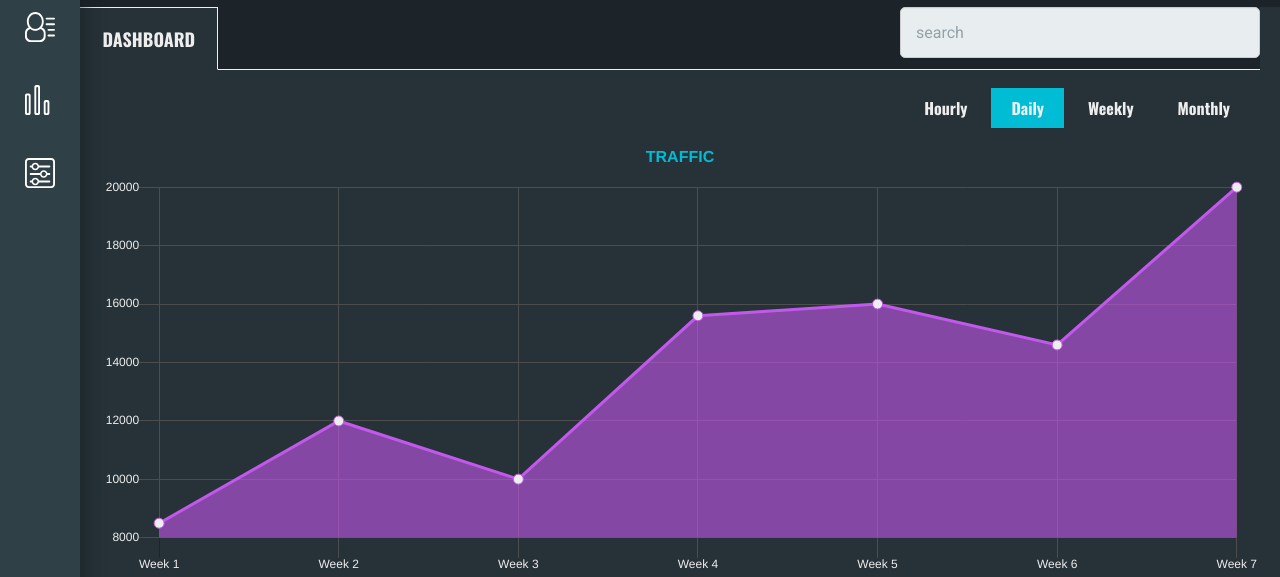
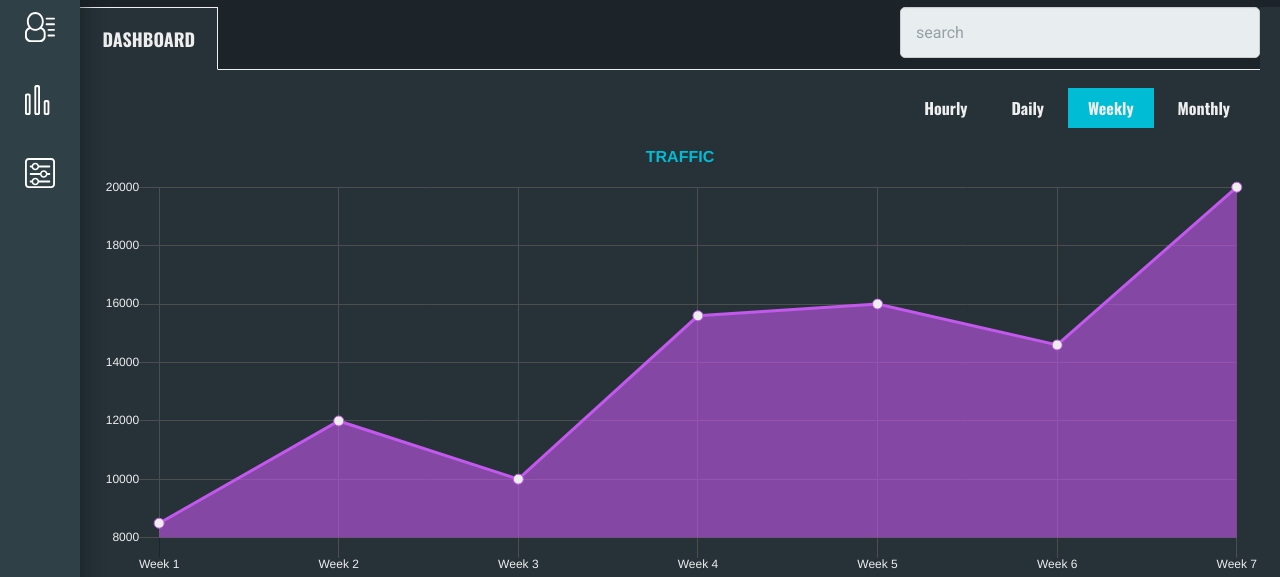
Before and after one commit to tcherokee/web-dashboard, a plain HTML site: page index.html in a window 1280 px wide. Shown: the part 171-748 px from the top of the page. Drawn offline with nearby package versions, Linux system fonts and the light colour scheme; no server answers.

Commit message:
fixed active inital section

```diff
--- a/index.html
+++ b/index.html
@@ -77,10 +77,10 @@
                 <a href="#" data-traffic-segment="hourly">Hourly</a>
               </li>
               <li>
-                <a href="#" class="active" data-traffic-segment="daily">Daily</a>
+                <a href="#" ata-traffic-segment="daily">Daily</a>
               </li>
               <li>
-                <a href="#" data-traffic-segment="weekly">Weekly</a>
+                <a href="#" class="active" data-traffic-segment="weekly">Weekly</a>
               </li>
               <li>
                 <a href="#" data-traffic-segment="monthly">Monthly</a>
```
